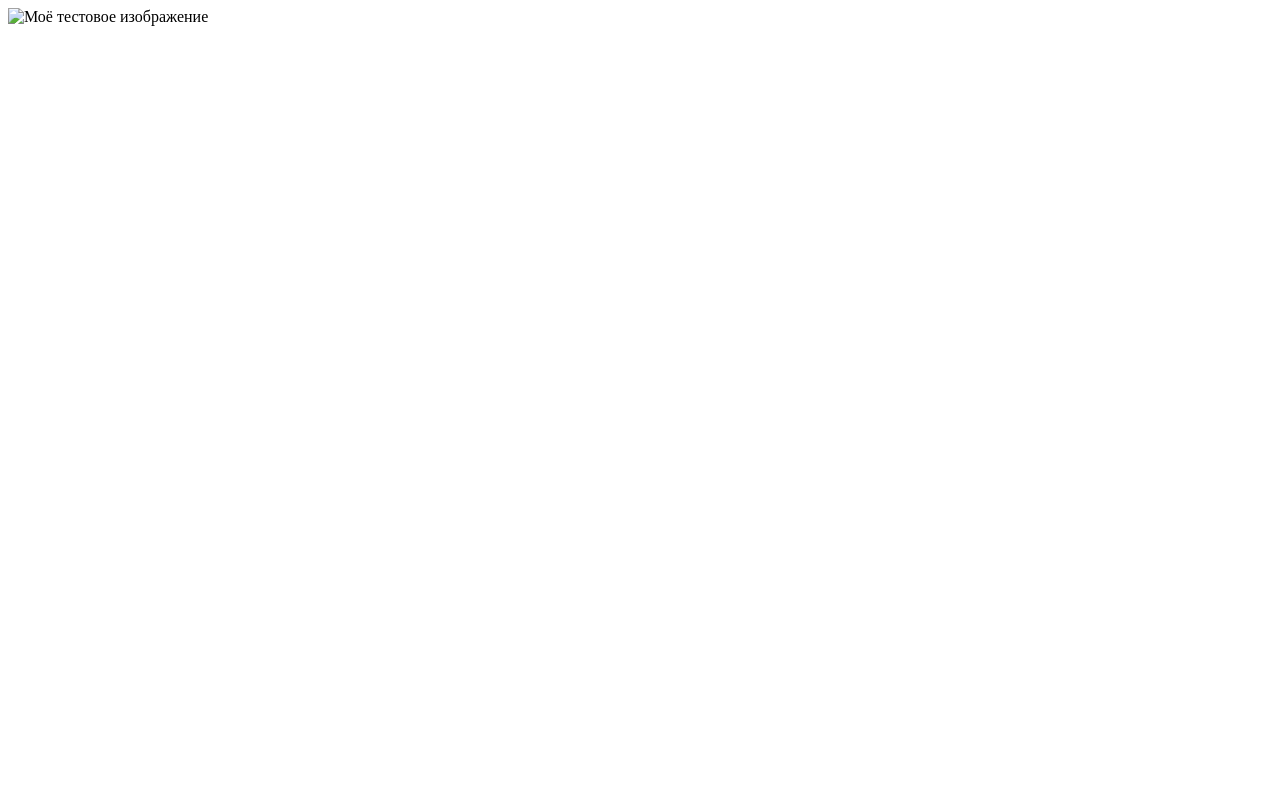
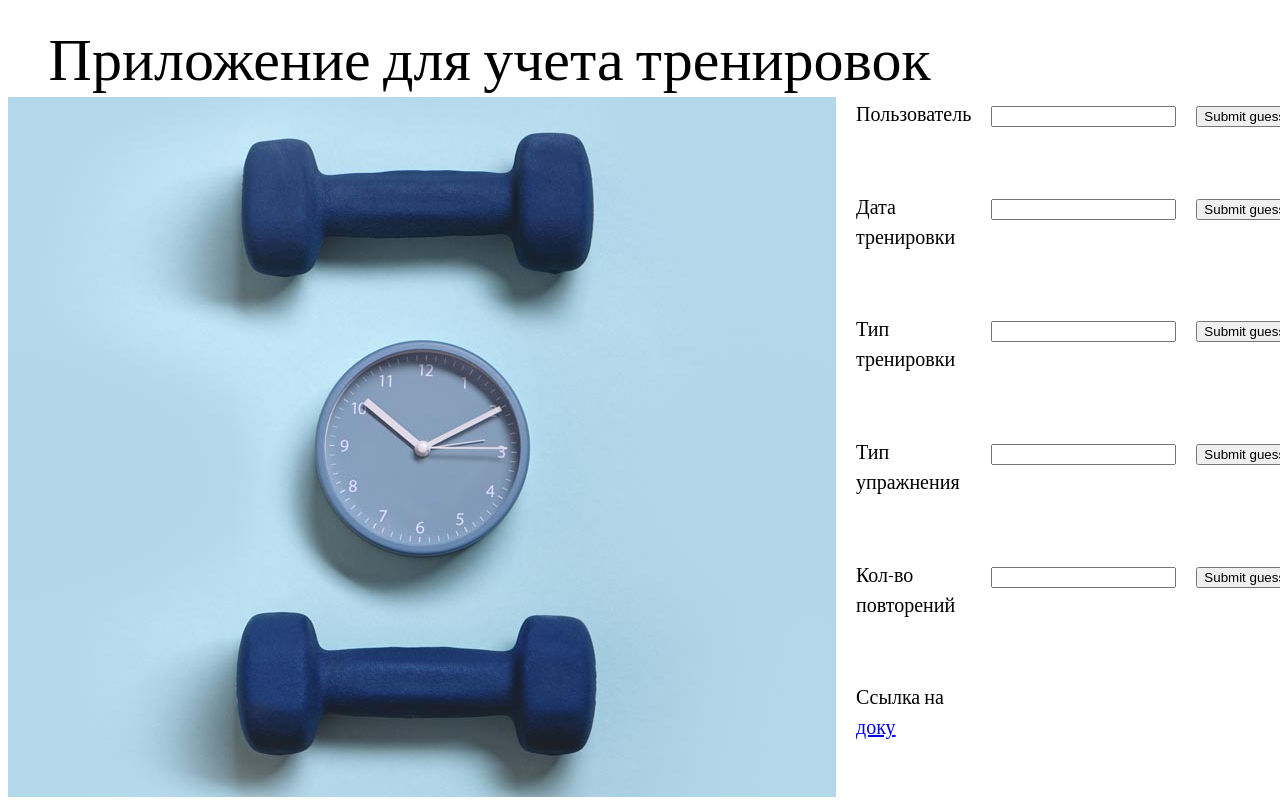
Before and after one commit to nikodavv/app-for-trainings, a plain HTML site: page index.html in a window 1280 px wide. Drawn offline with nearby package versions, Linux system fonts and the light colour scheme.

Commit message:
Написал разметку страницы, добавил необходимые элементы

```diff
--- a/index.html
+++ b/index.html
@@ -1,10 +1,43 @@
 <!DOCTYPE html>
+<!-- корневой элемент -->
 <html>
+ <!-- помещаем в head ключевые слова, описания страницы и все, что не является контентом -->
   <head>
     <meta charset="utf-8">
     <title>Приложение для учета тренировок</title>
+    <link href="styles/style.css" rel="stylesheet" type="text/css">
+    <link href="https://fonts.googleapis.com/css2?family=Oswald:wght@200;300&display=swap" rel="stylesheet">
   </head>
+
+  <!-- в теле содержится весь контент -->
   <body>
-    <img src="" alt="Моё тестовое изображение">
+    <!-- <h1>Учет тренировок</h1> -->
+
+    <!-- Подтянул грид для разметки  -->
+    <div class="grid">
+      <div class="grid-item grid-item1">Пользователь</div>
+      <div class="grid-item grid-item2">Дата тренировки</div>
+      <div class="grid-item grid-item3">Тип тренировки</div>
+      <div class="grid-item grid-item4">Тип упражнения</div>
+      <div class="grid-item grid-item5"><img src="images/training-time.jpg" alt="Время тренировки" ></div>
+      <div class="grid-item grid-item6">Кол-во повторений</div>
+      <div class="grid-item grid-item7">Ссылка на <a href="https://developer.mozilla.org/ru/docs/Learn/Getting_started_with_the_web/HTML_basics">доку</a></div>
+      <div class="grid-item grid-item8">Приложение для учета тренировок</div>
+
+      <div class="grid-item grid-item9"> <input type="text" id="guessField" class="guessField"> </label> </div>
+      <div class="grid-item grid-item10"> <input type="text" id="guessField" class="guessField"> </label> </div>
+      <div class="grid-item grid-item11"> <input type="text" id="guessField" class="guessField"> </label> </div>
+      <div class="grid-item grid-item12"> <input type="text" id="guessField" class="guessField"> </label> </div>
+      <div class="grid-item grid-item13"> <input type="text" id="guessField" class="guessField"> </label> </div>
+
+      <div class="grid-item grid-item14"> <input type="submit" value="Submit guess" class="guessSubmit"> </div>
+      <div class="grid-item grid-item15"> <input type="submit" value="Submit guess" class="guessSubmit"> </div>
+      <div class="grid-item grid-item16"> <input type="submit" value="Submit guess" class="guessSubmit"> </div>
+      <div class="grid-item grid-item17"> <input type="submit" value="Submit guess" class="guessSubmit"> </div>
+      <div class="grid-item grid-item18"> <input type="submit" value="Submit guess" class="guessSubmit"> </div>
+
+    </div>
+    <script src="scripts/main.js"></script>
   </body>
+
 </html>
--- a/scripts/main.js
+++ b/scripts/main.js
@@ -0,0 +1,2 @@
+let guessSubmit = document.querySelector('.guessSubmit');
+let guessField = document.querySelector('.guessField1');
--- a/styles/style.css
+++ b/styles/style.css
@@ -1,41 +1,119 @@
-html {
-  font-size: 10px;
-  font-family: 'Open Sans', sans-serif;
+/* .grid {
+  display: grid;
+  grid-template-columns: 200px 1fr 1fr;
+  grid-column-gap: 20px;
+  grid-template-rows: 4;
+  color:black;
+  }
+*/
+
+.grid {
+  display: grid;
+  grid-template-areas:  "a8 a8 a8 . ."
+                        ". . . . . "
+                        "a5 a5 a1 a9 a14"
+                        "a5 a5 a2 a10 a15"
+                        "a5 a5 a3 a11 a16"
+                        "a5 a5 a4 a12 a17"
+                        "a5 a5 a6 a13 a18"
+                        "a5 a5 a7 . ." ;
+  grid-column-gap: 20px;
+  grid-template-rows: 4;
+  color:black;
 }
 
 
-h1 {
+.grid-item1 {
+  grid-area: a1;
+}
+
+.grid-item2 {
+  grid-area: a2;
+}
+
+.grid-item3 {
+  grid-area: a3;
+}
+
+.grid-item4 {
+  grid-area: a4;
+}
+
+.grid-item5 {
+  grid-area: a5;
+
+}
+
+.grid-item6 {
+  grid-area: a6;
+}
+
+.grid-item7 {
+  grid-area: a7;
+}
+
+.grid-item8 {
+  grid-area: a8;
   font-size: 60px;
   text-align: center;
 }
 
-p, li {
-  font-size: 16px;
-  line-height: 2;
-  letter-spacing: 1px;
+.grid-item9 {
+  grid-area: a9;
+}
+
+.grid-item10 {
+  grid-area: a10;
+}
+
+.grid-item11 {
+  grid-area: a11;
+}
+
+.grid-item12 {
+  grid-area: a12;
+}
+
+.grid-item13 {
+  grid-area: a13;
 }
 
 
-html {
-  background-color: #00539F;
+.grid-item14 {
+  grid-area: a14;
 }
 
-body {
-  width: 600px;
-  margin: 0 auto;
-  background-color: #FF9500;
-  padding: 0 20px 20px 20px;
-  border: 5px solid black;
+.grid-item15 {
+  grid-area: a15;
 }
 
-h1 {
-  margin: 0;
-  padding: 20px 0;
-  color: #00539F;
-  text-shadow: 3px 3px 1px black;
+.grid-item16 {
+  grid-area: a16;
 }
 
-img {
-  display: block;
-  margin: 0 auto;
+.grid-item17 {
+  grid-area: a17;
 }
+
+.grid-item18 {
+  grid-area: a18;
+}
+
+
+
+
+h1 {
+  color: rgb(167, 17, 17);
+  width: 500px;
+  font-size: 60px;
+  text-align: center;
+}
+
+html {
+  font-size: 20px;
+  font-family: 'Oswald';
+}
+
+.grid-item5 {
+
+}
```
Also changed, not shown: images/training-time.jpg (added), 1 other file.
